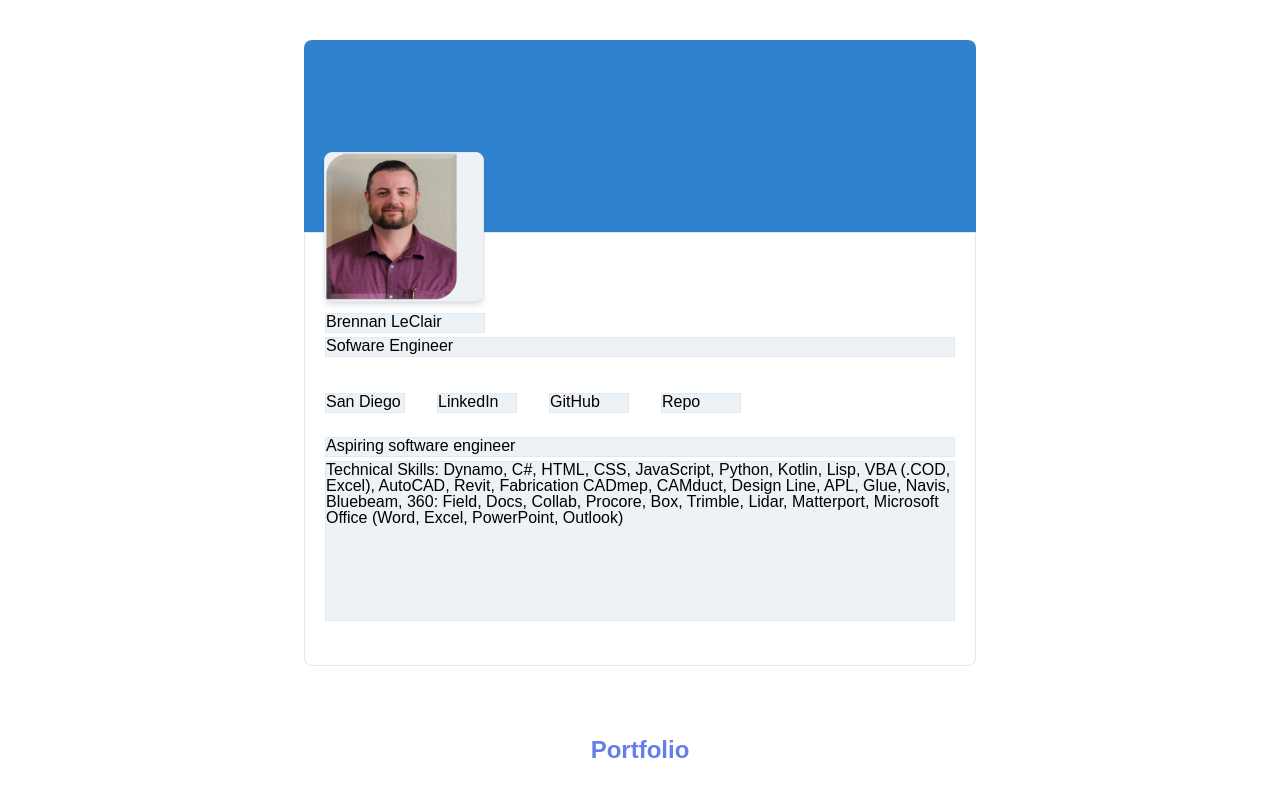
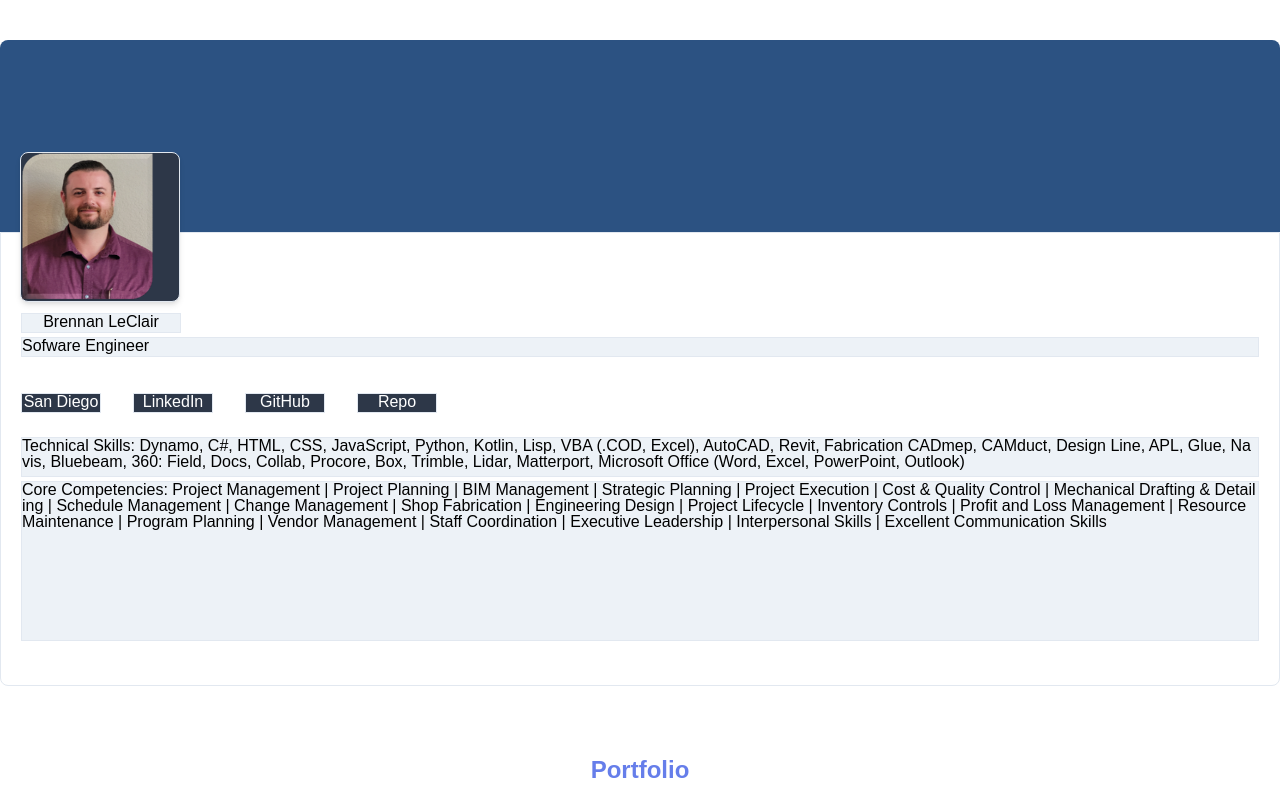
Before and after one commit to Blec333/portfolio-old, a plain HTML site: page index.html in a window 1280 px wide. Shown: the top 799 px of the page. Drawn offline with nearby package versions, Linux system fonts and the light colour scheme.

Commit message:
add text content, blue styling update

```diff
--- a/index.html
+++ b/index.html
@@ -25,17 +25,17 @@
     </header>
     <main>
         <div class="bg-white block py-10">
-            <div class="max-w-2xl mx-auto">
+            <div class="w-full mx-auto">
                 <!--
                     ! ------------------------------------------------------------
                     ! Profile banner and avatar
                     ! ------------------------------------------------------------
                     !-->
                 <div class="w-full">
-                    <div class="w-full bg-blue-600 h-48 rounded-t-lg"></div>
+                    <div class="w-full bg-blue-800 h-48 rounded-t-lg"></div>
                     <div class="absolute -mt-20 ml-5">
-                        <div class="bg-gray-200 border border-gray-300 h-36 w-40 rounded-lg shadow-md border-b border-primary">
-                            <img src="./assets/images/Profile-Picture.png" width="133px" height="133px"/>
+                        <div class="bg-gray-800 border border-gray-300 h-36 w-40 rounded-lg shadow-md border-b border-primary">
+                            <img class="h-full object-cover" src="./assets/images/Profile-Picture.png" width="133px" height="133px"/>
                         </div>
                     </div>
                 </div>
@@ -46,26 +46,26 @@
                     ! ------------------------------------------------------------
                     !-->
                 <div class="bg-primary border border-primary rounded-b-lg p-5 pt-20 flex flex-col">
-                    <div class="mb-1 bg-gray-200 border border-gray-300 h-5 w-40">Brennan LeClair</div>
+                    <div class="text-center mb-1 bg-gray-200 border border-gray-300 h-5 w-40">Brennan LeClair</div>
                     <div class="mb-1 bg-gray-200 border border-gray-300 h-5 w-96">Sofware Engineer</div>
 
                     <div class="pt-8 flex gap-8">
-                        <div class="flex flex-col">
-                            <div class="mb-1 bg-gray-200 border border-gray-300 h-5 w-20">  <button class="ext-button"><a href="https://www.google.com/maps/place/San+Diego,+CA/@32.8247626,-117.2494014,11z/data=!3m1!4b1!4m5!3m4!1s0x80d9530fad921e4b:0xd3a21fdfd15df79!8m2!3d32.715738!4d-117.1610838?hl=en&authuser=0" target="_blank">San Diego</a></button></div>
+                        <div class="text-center flex flex-col">
+                            <div class="mb-1 bg-gray-800 border border-gray-300 h-5 w-20 text-white">  <button class="ext-button"><a href="https://www.google.com/maps/place/San+Diego,+CA/@32.8247626,-117.2494014,11z/data=!3m1!4b1!4m5!3m4!1s0x80d9530fad921e4b:0xd3a21fdfd15df79!8m2!3d32.715738!4d-117.1610838?hl=en&authuser=0" target="_blank">San Diego</a></button></div>
                         </div>
-                        <div class="flex flex-col">
-                            <div class="mb-1 bg-gray-200 border border-gray-300 h-5 w-20"><button class="ext-button"><a href="https://www.linkedin.com/in/brennanleclair/" target="_blank">LinkedIn</a></button></div>
+                        <div class="text-center flex flex-col">
+                            <div class="mb-1 bg-gray-800 border border-gray-300 h-5 w-20 text-white"><button class="ext-button"><a href="https://www.linkedin.com/in/brennanleclair/" target="_blank">LinkedIn</a></button></div>
                         </div>
-                        <div class="flex flex-col">
-                            <div class="mb-1 bg-gray-200 border border-gray-300 h-5 w-20"><button class="ext-button"><a href="https://github.com/Blec333" target="_blank">GitHub</a></button></div>
+                        <div class="text-center flex flex-col">
+                            <div class="mb-1 bg-gray-800 border border-gray-300 h-5 w-20 text-white"><button class="ext-button"><a href="https://github.com/Blec333" target="_blank">GitHub</a></button></div>
                         </div>
-                        <div class="flex flex-col">
-                            <div class="mb-1 bg-gray-200 border border-gray-300 h-5 w-20"><button class="ext-button"><a href="https://github.com/Blec333/My-Portfolio" target="_blank">Repo</a></button></div>
+                        <div class="text-center flex flex-col">
+                            <div class="mb-1 bg-gray-800 border border-gray-300 h-5 w-20 text-white"><button class="ext-button"><a href="https://github.com/Blec333/My-Portfolio" target="_blank">Repo</a></button></div>
                         </div>
                     </div>
                     <div class="py-5 break-all bbcode">
-                        <div class="mb-1 bg-gray-200 border border-gray-300 h-5 w-44">Aspiring software engineer</div>
-                        <div class="mb-1 bg-gray-200 border border-gray-300 h-5 w-full h-40">Technical Skills: Dynamo, C#, HTML, CSS, JavaScript, Python, Kotlin, Lisp, VBA (.COD, Excel),  AutoCAD, Revit, Fabrication CADmep, CAMduct, Design Line, APL, Glue, Navis, Bluebeam, 360: Field, Docs, Collab, Procore, Box, Trimble, Lidar, Matterport, Microsoft Office (Word, Excel, PowerPoint, Outlook)</div>
+                        <div class="mb-1 bg-gray-200 border border-gray-300 h-10 w-44">Technical Skills: Dynamo, C#, HTML, CSS, JavaScript, Python, Kotlin, Lisp, VBA (.COD, Excel),  AutoCAD, Revit, Fabrication CADmep, CAMduct, Design Line, APL, Glue, Navis, Bluebeam, 360: Field, Docs, Collab, Procore, Box, Trimble, Lidar, Matterport, Microsoft Office (Word, Excel, PowerPoint, Outlook)</div>
+                        <div class="mb-1 bg-gray-200 border border-gray-300 h-5 w-full h-40">Core Competencies: Project Management | Project Planning | BIM Management | Strategic Planning | Project Execution | Cost & Quality Control | Mechanical Drafting & Detailing | Schedule Management | Change Management | Shop Fabrication | Engineering Design | Project Lifecycle | Inventory Controls | Profit and Loss Management | Resource Maintenance | Program Planning | Vendor Management | Staff Coordination | Executive Leadership | Interpersonal Skills | Excellent Communication Skills</div>
                     </div>
                 </div>
             </div>
@@ -182,8 +182,8 @@
                                     <label class="font-semibold leading-none text-gray-300">Name</label>
                                     <input type="text" class="leading-none text-gray-50 p-3 focus:outline-none focus:border-blue-700 mt-4 border-0 bg-gray-800 rounded" />
                                 </div>
-                                <div class="w-full md:w-1/2 flex flex-col md:ml-6 md:mt-0 mt-4">
-                                    <label class="font-semibold leading-none text-gray-300">Phone</label>
+                                <div class="w-full md:w-1/2 flex frlex-col md:ml-6 md:mt-0 mt-4">
+                                    <label class="font-semibold leading-none text-gray-300">Email</label>
                                     <input type="email" class="leading-none text-gray-50 p-3 focus:outline-none focus:border-blue-700 mt-4 border-0 bg-gray-800 rounded"/>
                                 </div>
                             </div>
```
Also changed, not shown: Docs/responsive-contact-form-2-dark-mode/component.html (added, +49 -0 lines), 1 other file.
